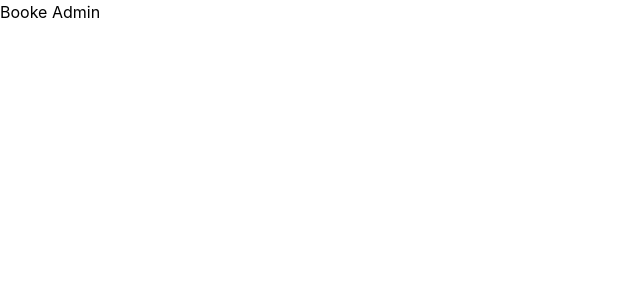
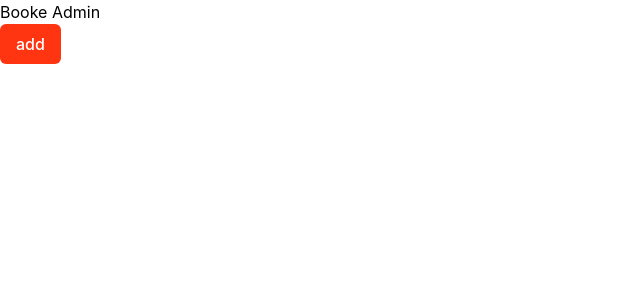
Before and after one commit to locbui95/booke-admin, a React (Create React App) app: page / in a window 1280 px wide. Shown: the top 300 px of the page, without its empty margins (0-640 px from the left). Built offline with nearby package versions, Linux system fonts and the light colour scheme.

Commit message:
feature/button-component

```diff
--- a/package.json
+++ b/package.json
@@ -16,6 +16,7 @@
     "formik": "^2.2.9",
     "react": "^17.0.2",
     "react-dom": "^17.0.2",
+    "react-icons": "^4.2.0",
     "react-router-dom": "^5.3.0",
     "react-scripts": "4.0.3",
     "typescript": "^4.1.2",
--- a/src/App.tsx
+++ b/src/App.tsx
@@ -1,7 +1,13 @@
+import Button from "components/button";
+
 function App() {
+  const sumb = () => {
+    console.log("hihi");
+  };
   return (
     <div className="App">
       <header className="App-header">Booke Admin</header>
+      <Button onClick={sumb}>add</Button>
     </div>
   );
 }
--- /dev/null
+++ b/src/components/button/button.module.css
@@ -0,0 +1,28 @@
+.button {
+    display: inline-flex;
+    align-items: center;
+    padding: 0.5rem 1rem;
+    border: none;
+    font-size: 1rem;
+    line-height: 1.5rem;
+    font-weight: 500;
+    border-radius: 0.375rem;
+    background-color: rgb(255, 53, 17);
+    color: white;
+}
+
+.button:hover {
+    background-color: rgb(255, 53, 17);
+}
+
+button:focus {
+    --tw-border-opacity: 1;
+    border-color: rgba(248, 113, 113, var(--tw-border-opacity));
+}
+
+button:active {
+    --tw-border-opacity: 1;
+    border-color: rgba(248, 113, 113, var(--tw-border-opacity));
+    transition: ease-in-out;
+    transition-duration: 150ms;
+}
--- a/src/components/button/index.tsx
+++ b/src/components/button/index.tsx
@@ -1,13 +1,63 @@
-import React from "react";
+import React, { ComponentPropsWithoutRef, useState } from "react";
 
-interface ButtonProps {
+import styles from "./button.module.css";
+
+interface ButtonProps extends ComponentPropsWithoutRef<"button"> {
   onClick: () => void;
   children: React.ReactNode;
 }
-const CustomButton: React.FC<ButtonProps> = ({ onClick, children }) => (
-  <button type="button" onClick={onClick}>
-    {children}
-  </button>
-);
+const Button = ({
+  onClick,
+  children,
+  type,
+  disabled,
+  className,
+  ...props
+}: ButtonProps) => {
+  const [isLoading, setLoading] = useState<boolean>(false);
+  const submitForm = () => {
+    onClick();
+    setLoading(true);
+    setTimeout(() => {
+      setLoading(false);
+    }, 2000);
+  };
+  return (
+    <button
+      type="button"
+      onClick={submitForm}
+      className={styles.button}
+      {...props}
+    >
+      {isLoading ? (
+        <>
+          <svg
+            className="animate-spin -ml-1 mr-3 h-5 w-5 text-white"
+            xmlns="http://www.w3.org/2000/svg"
+            fill="none"
+            viewBox="0 0 24 24"
+          >
+            <circle
+              className="opacity-25"
+              cx="12"
+              cy="12"
+              r="10"
+              stroke="currentColor"
+              strokeWidth="4"
+            />
+            <path
+              className="opacity-75"
+              fill="currentColor"
+              d="M4 12a8 8 0 018-8V0C5.373 0 0 5.373 0 12h4zm2 5.291A7.962 7.962 0 014 12H0c0 3.042 1.135 5.824 3 7.938l3-2.647z"
+            />
+          </svg>
+          {children}
+        </>
+      ) : (
+        children
+      )}
+    </button>
+  );
+};
 
-export default CustomButton;
+export default Button;
```
Also changed, not shown: 1 other file (tests, documents, lock files or other folders).
